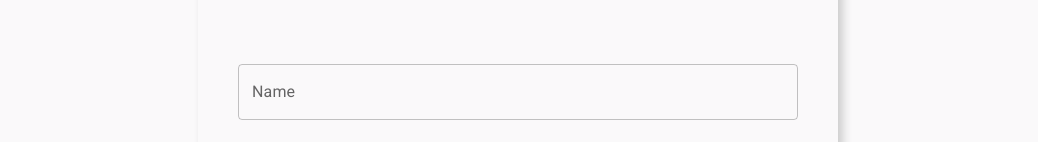
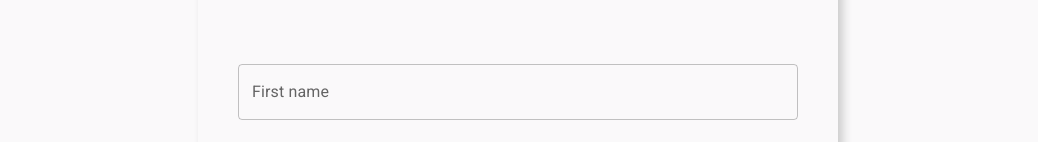
Before and after one commit to User-960/Page-subscription, a Next.js app: page /register in a window 1280 px wide. Shown: the part 250-392 px from the top of the page, without its empty margins (122-1160 px from the left). Built offline with nearby package versions, Linux system fonts and the light colour scheme.

Commit message:
feat: add request for registr

```diff
--- a/src/components/auth/Auth.tsx
+++ b/src/components/auth/Auth.tsx
@@ -10,21 +10,37 @@ import Login from './login/Login'
 import Register from './register/Register'
 import AuthService from '@/services/auth.service'
 
-const Auth: FC = () => {
+const Auth: FC = (): JSX.Element => {
 	const [email, setEmail] = useState<string | null>(null)
 	const [password, setPassword] = useState<string | null>(null)
+
+	const [repeatPassword, setRepeatPassword] = useState<string | null>(null)
+	const [firstName, setFirstName] = useState<string | null>(null)
+	const [username, setUsername] = useState<string | null>(null)
 
 	const { pathname } = useRouter()
 
 	const meta: IMeta = {
-		title: pathname === '/login' ? 'Логин' : 'Регистрация',
+		title: pathname === '/login' ? 'Login' : 'Registration',
 		description: 'Enter to account'
 	}
 
 	const handleSubmit = async (e: { preventDefault: () => void }) => {
 		e.preventDefault()
 
-		const user = AuthService.loginUser(email, password)
+		if (pathname === '/login') {
+			const user = AuthService.loginUser(email, password)
+		} else {
+			if (password === repeatPassword) {
+				const user = AuthService.createUser(
+					firstName,
+					username,
+					email,
+					password,
+					repeatPassword
+				)
+			}
+		}
 	}
 
 	return (
@@ -45,7 +61,13 @@ const Auth: FC = () => {
 					{pathname === '/login' ? (
 						<Login setEmail={setEmail} setPassword={setPassword} />
 					) : pathname === '/register' ? (
-						<Register />
+						<Register
+							setFirstName={setFirstName}
+							setUsername={setUsername}
+							setEmail={setEmail}
+							setPassword={setPassword}
+							setRepeatPassword={setRepeatPassword}
+						/>
 					) : null}
 				</Box>
 			</form>
--- a/src/components/auth/login/Login.tsx
+++ b/src/components/auth/login/Login.tsx
@@ -9,7 +9,7 @@ interface ILoginProps {
 	setPassword: Dispatch<React.SetStateAction<string | null>>
 }
 
-const Login: FC<ILoginProps> = ({ setEmail, setPassword }) => {
+const Login: FC<ILoginProps> = ({ setEmail, setPassword }): JSX.Element => {
 	const { push } = useRouter()
 
 	return (
--- a/src/components/auth/register/Register.tsx
+++ b/src/components/auth/register/Register.tsx
@@ -1,10 +1,24 @@
 import { Button, TextField, Typography } from '@mui/material'
 import { useRouter } from 'next/router'
-import React from 'react'
+import React, { Dispatch, FC } from 'react'
 
 import styles from './Register.module.scss'
 
-const Register = () => {
+interface IRegisterProps {
+	setFirstName: Dispatch<React.SetStateAction<string | null>>
+	setUsername: Dispatch<React.SetStateAction<string | null>>
+	setEmail: Dispatch<React.SetStateAction<string | null>>
+	setPassword: Dispatch<React.SetStateAction<string | null>>
+	setRepeatPassword: Dispatch<React.SetStateAction<string | null>>
+}
+
+const Register: FC<IRegisterProps> = ({
+	setFirstName,
+	setUsername,
+	setEmail,
+	setPassword,
+	setRepeatPassword
+}): JSX.Element => {
 	const { push } = useRouter()
 
 	return (
@@ -32,9 +46,10 @@ const Register = () => {
 			<TextField
 				margin='normal'
 				fullWidth={true}
-				label='Name'
+				label='First name'
 				variant='outlined'
-				placeholder='Type your name'
+				placeholder='Type your first name'
+				onChange={e => setFirstName(e.target.value)}
 			/>
 			<TextField
 				margin='normal'
@@ -42,6 +57,7 @@ const Register = () => {
 				label='Username'
 				variant='outlined'
 				placeholder='Type your username'
+				onChange={e => setUsername(e.target.value)}
 			/>
 			<TextField
 				margin='normal'
@@ -49,6 +65,7 @@ const Register = () => {
 				label='Email'
 				variant='outlined'
 				placeholder='Type your email'
+				onChange={e => setEmail(e.target.value)}
 			/>
 			<TextField
 				type='password'
@@ -57,6 +74,7 @@ const Register = () => {
 				label='Password'
 				variant='outlined'
 				placeholder='Type your password'
+				onChange={e => setPassword(e.target.value)}
 			/>
 			<TextField
 				type='password'
@@ -65,6 +83,7 @@ const Register = () => {
 				label='Repeat password'
 				variant='outlined'
 				placeholder='Repeat your password'
+				onChange={e => setRepeatPassword(e.target.value)}
 			/>
 
 			<Button
--- a/src/components/ui/form/Form.tsx
+++ b/src/components/ui/form/Form.tsx
@@ -2,7 +2,7 @@ import React, { FC, useState } from 'react'
 import { Message, Path, UseFormRegister, ValidationRule } from 'react-hook-form'
 
 import styles from './Form.module.scss'
-import { IFormFields } from '@/interfaces/form.interface'
+import { IFormFields } from '@/interfaces/auth.interface/auth.interface'
 
 interface IFormProps {
 	placeholder: string
--- a/src/services/auth.service.ts
+++ b/src/services/auth.service.ts
@@ -2,10 +2,11 @@ import Cookies from 'js-cookie'
 
 import { $axios } from '@/api/api'
 import { EN_USER } from '@/config/app.constants'
-import { IUserResponse } from '@/interfaces/form.interface'
+import { IUserResponse } from '@/interfaces/auth.interface/auth.interface'
 
 class AuthService {
 	private URL_LOGIN = '/auth/login'
+	private URL_REGISTER = '/auth/register'
 
 	async loginUser(email: string | null, password: string | null) {
 		try {
@@ -16,6 +17,35 @@ class AuthService {
 
 			if (data.token) Cookies.set(EN_USER.TOKEN, data.token)
 
+			console.log(data)
+			return data
+		} catch (error) {
+			console.log(error)
+		}
+	}
+
+	async createUser(
+		firstName: string | null,
+		username: string | null,
+		email: string | null,
+		password: string | null,
+		repeatPassword: string | null
+	) {
+		try {
+			const { data } = await $axios.post<IUserResponse>(
+				`${this.URL_REGISTER}`,
+				{
+					firstName,
+					username,
+					email,
+					password,
+					repeatPassword
+				}
+			)
+
+			if (data.token) Cookies.set(EN_USER.TOKEN, data.token)
+
+			console.log(data)
 			return data
 		} catch (error) {
 			console.log(error)
```
Also changed, not shown: src/interfaces/auth.interface/auth.interface.ts (renamed from src/interfaces/form.interface.ts).
